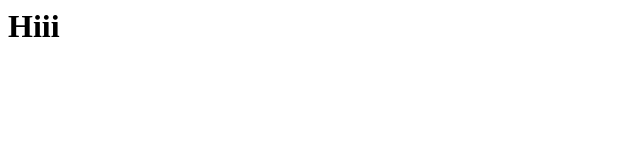
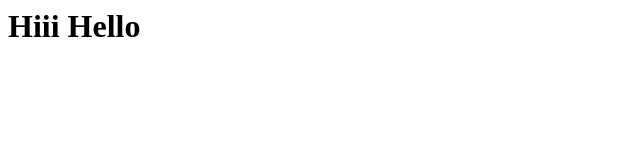
Before and after one commit to Saha-Kamalika/WEB_DEVELOPMENT_24, a plain HTML site: page Github_Git/index.html in a window 1280 px wide. Shown: the whole page, without its empty margins (0-640 px from the left). Drawn offline with Linux system fonts and the light colour scheme.

Commit message:
Update index.html

```diff
--- a/Github_Git/index.html
+++ b/Github_Git/index.html
@@ -1 +1 @@
-<h1>Hiii</h1>
+<h1>Hiii Hello </h1>
```
